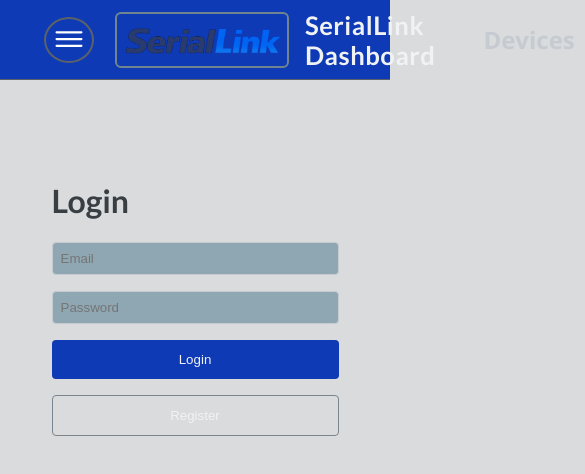
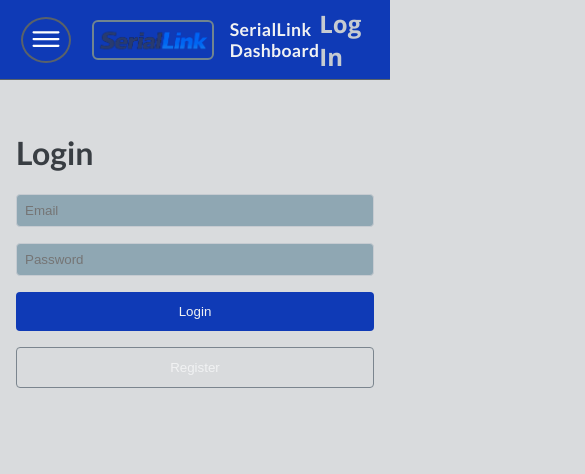
Before and after one commit to Pero0123/SerialLink_Frontend, a Next.js app: page /auth/login in a window 390 px wide. Shown: the top 474 px of the page, 585 px wide, since content can reach past the window. Built offline with nearby package versions, Linux system fonts and the light colour scheme; no server answers.

Commit message:
mobile friendly

```diff
--- a/src/components/layout/Layout.module.css
+++ b/src/components/layout/Layout.module.css
@@ -3,3 +3,11 @@
   width: 90%;
   max-width: 40rem;
 }
+
+@media (max-width: 768px) {
+  .main {
+    margin: 1rem auto;
+    width: 100%;
+    max-width: 100%;
+  }
+}
--- a/src/components/layout/MainNavigation.module.css
+++ b/src/components/layout/MainNavigation.module.css
@@ -126,3 +126,30 @@
   background-color: var(--btn-primary);
   border-color: var(--btn-primary-hover);
 }
+
+@media (max-width: 768px) {
+  .header {
+    padding: 0 1rem;
+  }
+
+  nav {
+    display: none;
+  }
+
+  .title {
+    font-size: 1.1rem;
+  }
+
+  .username {
+    font-size: 0.9rem;
+  }
+
+  .logoutBtn {
+    font-size: 0.85rem;
+    padding: 0.35rem 0.6rem;
+  }
+
+  .icon {
+    height: 40px;
+  }
+}
--- a/src/components/layout/SideBar.module.css
+++ b/src/components/layout/SideBar.module.css
@@ -2,9 +2,12 @@
     position: fixed;
     top: 0;
     left: 0;
+    right: 0;
+    bottom: 0;
     background-color: rgba(27, 29, 32, 0.6);
-    width: 100vw;
-    height: 100vh;
+    width: 100%;
+    height: 100%;
+    overflow-x: hidden;
 }
 
 .mainContent {
--- a/src/pages/index.js
+++ b/src/pages/index.js
@@ -150,6 +150,7 @@ function DevicesPage() {
       {devices.length === 0 ? (
         <p>No devices registered yet.</p>
       ) : (
+        <div className={classes.tableWrapper}>
         <table className={classes.table}>
           <thead>
             <tr>
@@ -198,6 +199,7 @@ function DevicesPage() {
             ))}
           </tbody>
         </table>
+        </div>
       )}
     </div>
   );
--- a/src/pages/timetrack/index.js
+++ b/src/pages/timetrack/index.js
@@ -164,6 +164,7 @@ function TimeTrackPage() {
       {/* Latest readings */}
       <h2>Latest</h2>
       {latest && Object.keys(latest).length > 0 ? (
+        <div className={classes.tableWrapper}>
         <table className={classes.table}>
           <thead>
             <tr>
@@ -182,6 +183,7 @@ function TimeTrackPage() {
             ))}
           </tbody>
         </table>
+        </div>
       ) : (
         <p>No data</p>
       )}
--- a/src/styles/auth.module.css
+++ b/src/styles/auth.module.css
@@ -20,6 +20,13 @@
   border-radius: 4px;
   background-color: var(--input-bg);
   color: var(--input-color);
+}
+
+@media (max-width: 480px) {
+  .container {
+    padding: 1rem;
+    margin: 1rem auto;
+  }
 }
 
 .input:-webkit-autofill,
--- a/src/styles/projects.module.css
+++ b/src/styles/projects.module.css
@@ -35,7 +35,15 @@
   border-radius: 4px;
   background-color: var(--input-bg);
   color: var(--input-color);
-  width: 260px;
+  width: 100%;
+  max-width: 260px;
+}
+
+/* ── Table wrapper (enables horizontal scroll on mobile) ── */
+.tableWrapper {
+  overflow-x: auto;
+  width: 100%;
+  -webkit-overflow-scrolling: touch;
 }
 
 /* ── Buttons ───────────────────────────────────────── */
@@ -115,6 +123,17 @@
   gap: 0.4rem;
 }
 
+/* ── Mobile ────────────────────────────────────────── */
+@media (max-width: 600px) {
+  .container {
+    padding: 1rem;
+  }
+
+  .registerForm {
+    max-width: 100%;
+  }
+}
+
 /* ── Feedback messages ─────────────────────────────── */
 .success {
   color: var(--btn-success);
--- a/src/styles/timetrack.module.css
+++ b/src/styles/timetrack.module.css
@@ -116,6 +116,13 @@
   background-color: var(--btn-neutral-hover);
 }
 
+/* ── Table wrapper (enables horizontal scroll on mobile) ── */
+.tableWrapper {
+  overflow-x: auto;
+  width: 100%;
+  -webkit-overflow-scrolling: touch;
+}
+
 /* ── Chart wrapper ─────────────────────────────────── */
 .chartWrapper {
   background-color: #C6CBD1;
@@ -123,6 +130,17 @@
   padding: 1rem 0.5rem 0.5rem;
 }
 
+/* ── Mobile ────────────────────────────────────────── */
+@media (max-width: 600px) {
+  .container {
+    padding: 1rem;
+  }
+
+  .chartWrapper {
+    padding: 0.5rem 0.25rem;
+  }
+}
+
 /* ── Chart hint ────────────────────────────────────── */
 .chartHint {
   color: var(--text-muted);
```
